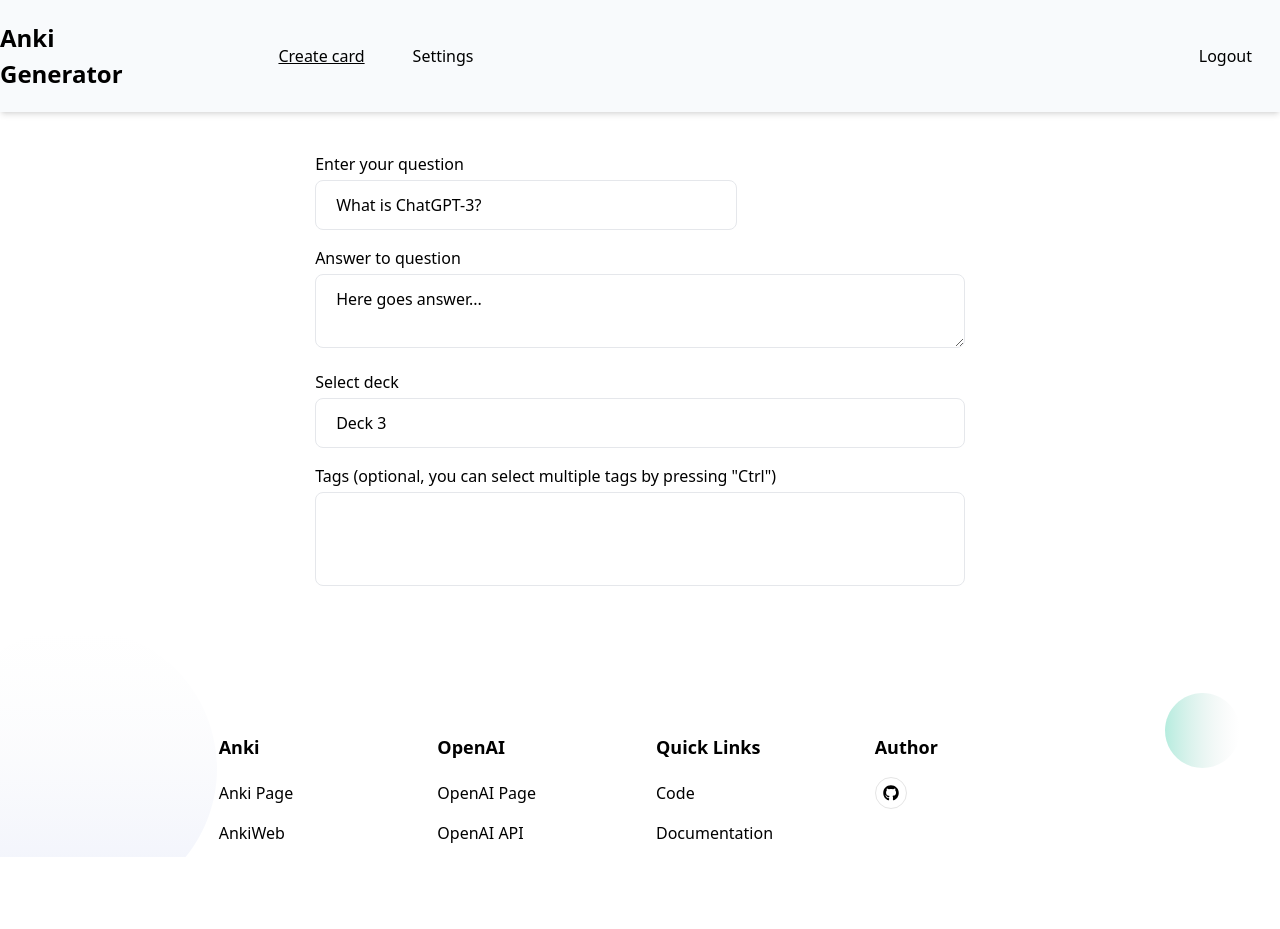
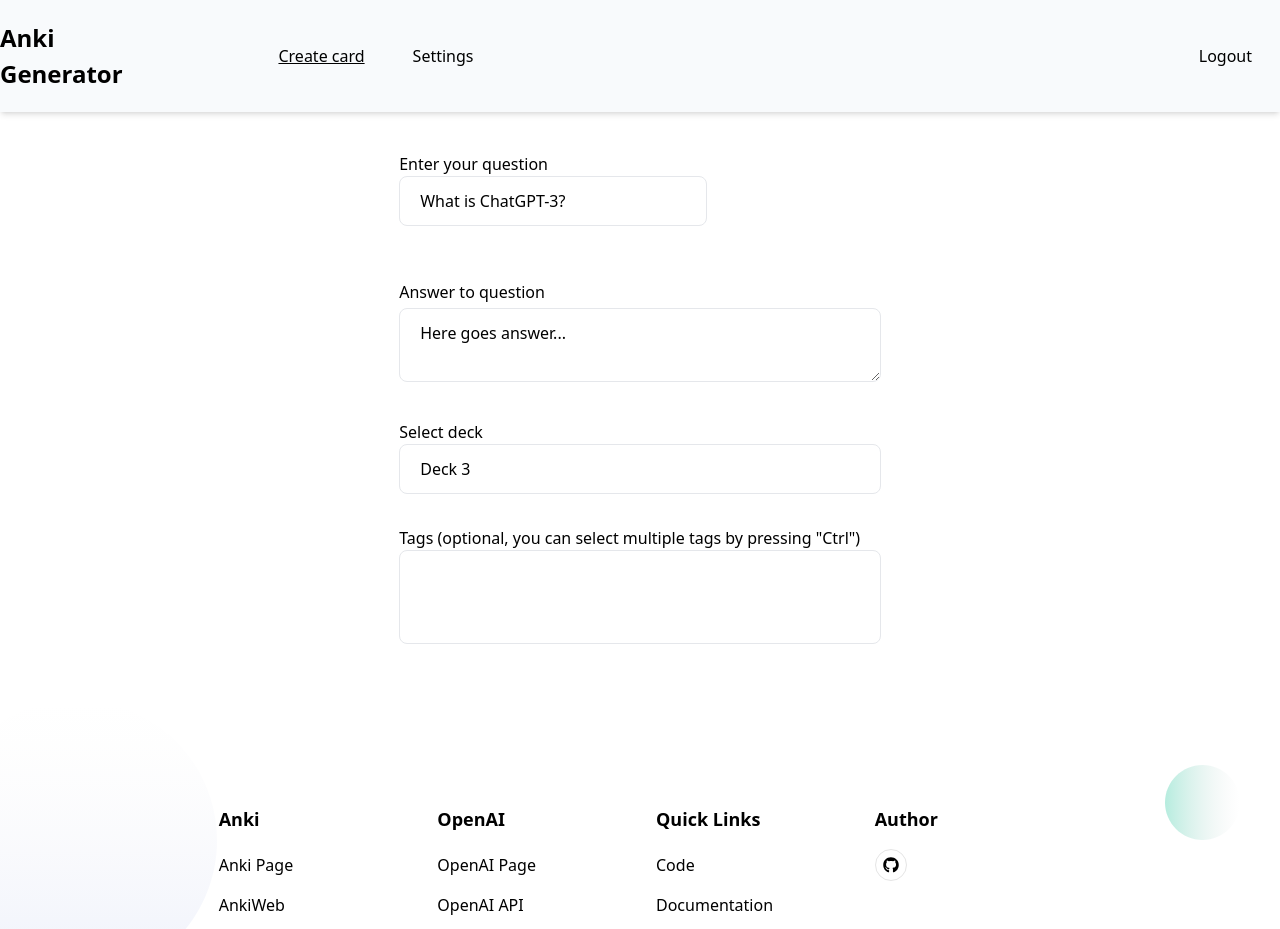
Before and after one commit to MarcinParda/anki-chatgpt, a Next.js app: page /create-card in a window 1280 px wide. Before the commit the page ends 857 px from the top, so only its background shows below. Built offline with nearby package versions, Linux system fonts and the light colour scheme; what tailgrids, tw-elements would draw is missing.

Commit message:
fix: problem with generate button width

```diff
--- a/components/Button.tsx
+++ b/components/Button.tsx
@@ -22,7 +22,7 @@ export const Button = ({
   return (
     <button
       type={type}
-      className="inline-flex w-full cursor-pointer items-center justify-center rounded-md bg-primary px-4 py-[13px] text-white hover:bg-opacity-90 disabled:cursor-not-allowed disabled:bg-gray disabled:text-slate-400"
+      className="inline-flex w-full cursor-pointer items-center justify-center rounded-md bg-primary px-4 py-3 text-white hover:bg-opacity-90 disabled:cursor-not-allowed disabled:bg-gray disabled:text-slate-400"
       {...buttonProps}
     >
       {loading ? (
--- a/components/CreateCardForm/CreateCardForm.tsx
+++ b/components/CreateCardForm/CreateCardForm.tsx
@@ -42,17 +42,20 @@ export const CreateCardForm = () => {
     return false;
   };
   return (
-    <section className="mx-auto flex flex-col gap-4 pt-10">
+    <section className="mx-auto flex flex-col gap-8 pt-10">
+      <div>
+        <label>Enter your question</label>
         <div className="flex gap-5">
+          <div className="w-8/12">
             <Input
-          label="Enter your question"
               type="text"
               disabled={false}
               name="question-input"
               value={question}
               onChange={(e) => setQuestion(e.target.value)}
             />
-        <span className="w-52 self-end">
+          </div>
+          <div className="w-4/12 ">
             <Button
               onClick={generateAnswer}
               icon={<FiSend />}
@@ -60,7 +63,8 @@ export const CreateCardForm = () => {
               loading={pageStatus === 'GENERATING_ANSWER'}
               disabled={pageStatus === 'GENERATING_ANSWER'}
             />
-        </span>
+          </div>
+        </div>
       </div>
       <label>
         <span>Answer to question</span>
--- a/components/Input.tsx
+++ b/components/Input.tsx
@@ -1,7 +1,7 @@
 import React from 'react';
 
 interface InputProps {
-  label: string;
+  label?: string;
   type?: string;
   name?: string;
   placeholder?: string;
@@ -13,9 +13,9 @@ interface InputProps {
 export const Input = ({ label, ...inputParams }: InputProps) => {
   return (
     <label className="block text-base font-medium text-black">
-      <span>{label}</span>
+      {label && <span className="mb-1 block">{label}</span>}
       <input
-        className="mt-1 w-full rounded-lg border border-form-stroke py-3 px-5 font-medium text-body-color placeholder-body-color outline-none transition focus:border-primary active:border-primary disabled:cursor-default disabled:bg-[#F5F7FD]"
+        className="w-full rounded-lg border border-form-stroke py-3 px-5 font-medium text-body-color placeholder-body-color outline-none transition focus:border-primary active:border-primary disabled:cursor-default disabled:bg-[#F5F7FD]"
         {...inputParams}
       />
     </label>
--- a/components/Multiselect.tsx
+++ b/components/Multiselect.tsx
@@ -9,7 +9,7 @@ export const Multiselect = ({ options, label }: MultiselectProps) => {
     <label className="block w-full text-left">
       <span>{label}</span>
       <select
-        className="mt-1 w-full  rounded-lg border border-form-stroke outline-1 outline-primary"
+        className="w-full rounded-lg border border-form-stroke outline-1 outline-primary"
         multiple
       >
         {options.map(({ label, value }) => (
--- a/components/Select.tsx
+++ b/components/Select.tsx
@@ -7,7 +7,6 @@ export const Select = ({ label, options }: SelectProps) => {
   return (
     <label>
       <span>{label}</span>
-      <div className="mt-1">
       <select
         className="form-select m-0 block w-full appearance-none rounded-lg border border-form-stroke bg-white bg-no-repeat py-3 px-5 text-base text-body-color transition ease-in-out focus:border-primary focus:outline-none active:border-primary"
         aria-label="Default select example"
@@ -18,7 +17,6 @@ export const Select = ({ label, options }: SelectProps) => {
           </option>
         ))}
       </select>
-      </div>
     </label>
   );
 };
```
Lines whose indentation alone changed are shown as unchanged.
